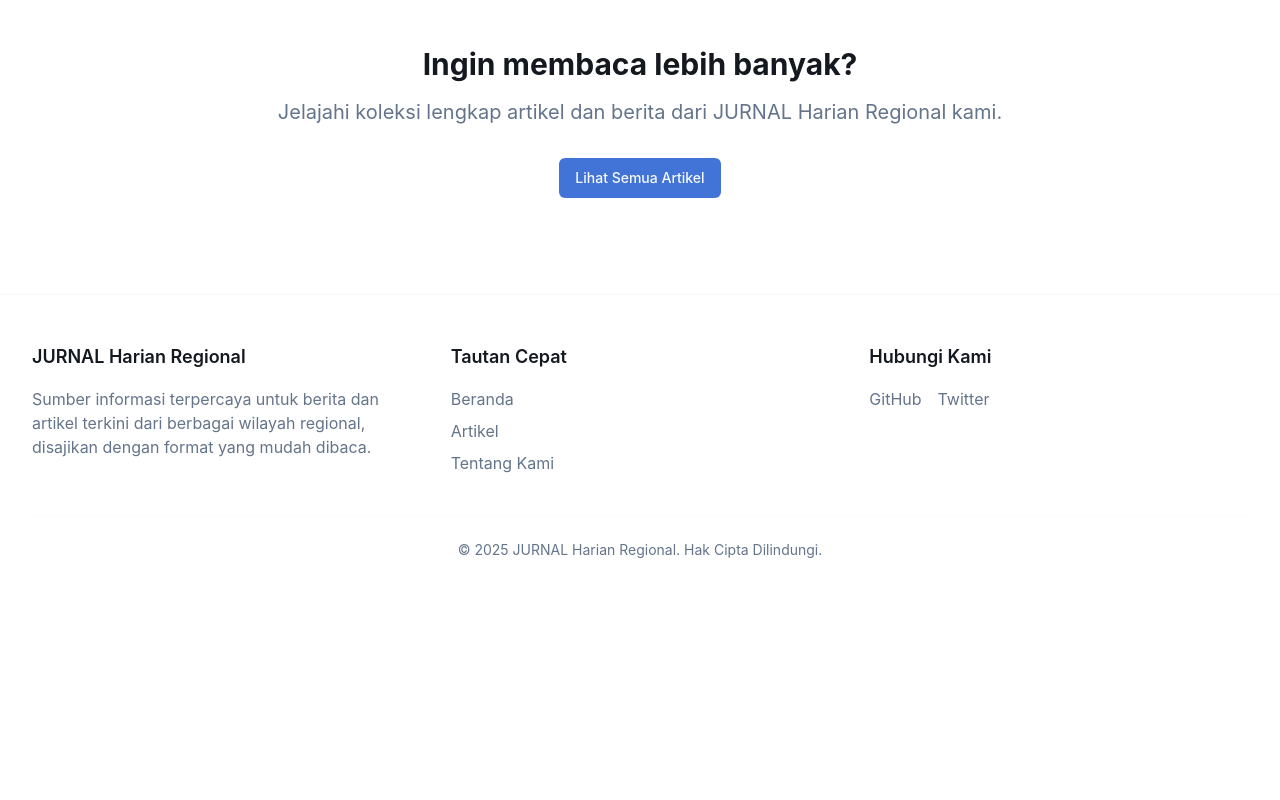
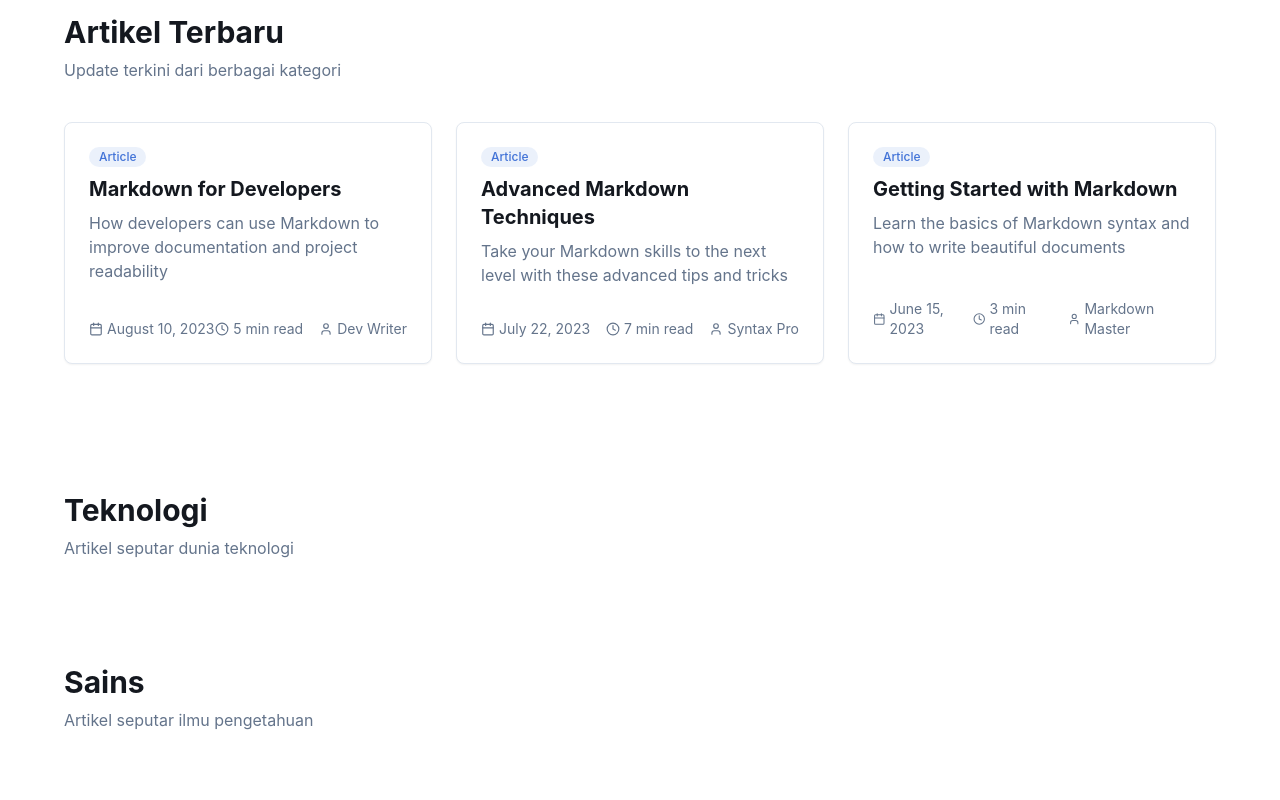
Before and after one commit to antnb/markdown-article-haven, a React (Vite) app: page / in a window 1280 px wide. Shown: the part 1060-1860 px from the top of the page. Before the commit the page ends 1668 px from the top, so only its background shows below. Built offline with nearby package versions, Linux system fonts and the light colour scheme.

Commit message:
Remove banner and add sections
Remove banner-related files and components. Add "Jurnal Artikel Terbaru" and "Disiplin Ilmu Category" sections to the index page. Each section displays 5 articles.

```diff
--- a/src/pages/Index.tsx
+++ b/src/pages/Index.tsx
@@ -1,4 +1,3 @@
-
 import React, { useEffect, useState } from 'react';
 import Layout from '@/components/layout/Layout';
 import { Link } from 'react-router-dom';
@@ -17,14 +16,30 @@ const Index = () => {
     day: 'numeric'
   });
 
+  const [recentArticles, setRecentArticles] = useState<ArticleMetadata[]>([]);
+  const [techArticles, setTechArticles] = useState<ArticleMetadata[]>([]);
+  const [scienceArticles, setScienceArticles] = useState<ArticleMetadata[]>([]);
+
   useEffect(() => {
     const fetchArticles = async () => {
       try {
+        setLoading(true);
         const result = await getArticles(1);
         // Get the two most recent articles
         setFeaturedArticles(result.articles.slice(0, 2));
+        // Get the five most recent articles
+        setRecentArticles(result.articles.slice(0, 5));
+
+        // Filter articles by category (assuming tags represent categories)
+        const tech = result.articles.filter(article =>
+          article.tags?.includes('technology')).slice(0, 5);
+        const science = result.articles.filter(article =>
+          article.tags?.includes('science')).slice(0, 5);
+
+        setTechArticles(tech);
+        setScienceArticles(science);
       } catch (error) {
-        console.error('Failed to fetch featured articles:', error);
+        console.error('Failed to fetch articles:', error);
       } finally {
         setLoading(false);
       }
@@ -117,6 +132,101 @@ const Index = () => {
         </div>
       </section>
 
+      {/* Recent Articles Section */}
+      <section className="py-16 bg-background">
+        <div className="container px-4 sm:px-6 lg:px-8">
+          <div className="max-w-6xl mx-auto">
+            <div className="flex justify-between items-end mb-10">
+              <div>
+                <h2 className="text-3xl font-bold">Artikel Terbaru</h2>
+                <p className="text-muted-foreground mt-2">
+                  Update terkini dari berbagai kategori
+                </p>
+              </div>
+            </div>
+
+            <div className="grid grid-cols-1 md:grid-cols-2 lg:grid-cols-3 gap-6">
+              {recentArticles.map((article, i) => (
+                <ArticleCard
+                  key={article.slug}
+                  slug={article.slug}
+                  title={article.title}
+                  description={article.description}
+                  date={article.date}
+                  readingTime={article.readingTime}
+                  author={article.author}
+                  className="animate-in fade-in"
+                  index={i}
+                />
+              ))}
+            </div>
+          </div>
+        </div>
+      </section>
+
+      {/* Categories Sections */}
+      <section className="py-16 bg-card/50">
+        <div className="container px-4 sm:px-6 lg:px-8">
+          <div className="max-w-6xl mx-auto space-y-16">
+            {/* Technology Category */}
+            <div>
+              <div className="flex justify-between items-end mb-10">
+                <div>
+                  <h2 className="text-3xl font-bold">Teknologi</h2>
+                  <p className="text-muted-foreground mt-2">
+                    Artikel seputar dunia teknologi
+                  </p>
+                </div>
+              </div>
+
+              <div className="grid grid-cols-1 md:grid-cols-2 lg:grid-cols-3 gap-6">
+                {techArticles.map((article, i) => (
+                  <ArticleCard
+                    key={article.slug}
+                    slug={article.slug}
+                    title={article.title}
+                    description={article.description}
+                    date={article.date}
+                    readingTime={article.readingTime}
+                    author={article.author}
+                    className="animate-in fade-in"
+                    index={i}
+                  />
+                ))}
+              </div>
+            </div>
+
+            {/* Science Category */}
+            <div>
+              <div className="flex justify-between items-end mb-10">
+                <div>
+                  <h2 className="text-3xl font-bold">Sains</h2>
+                  <p className="text-muted-foreground mt-2">
+                    Artikel seputar ilmu pengetahuan
+                  </p>
+                </div>
+              </div>
+
+              <div className="grid grid-cols-1 md:grid-cols-2 lg:grid-cols-3 gap-6">
+                {scienceArticles.map((article, i) => (
+                  <ArticleCard
+                    key={article.slug}
+                    slug={article.slug}
+                    title={article.title}
+                    description={article.description}
+                    date={article.date}
+                    readingTime={article.readingTime}
+                    author={article.author}
+                    className="animate-in fade-in"
+                    index={i}
+                  />
+                ))}
+              </div>
+            </div>
+          </div>
+        </div>
+      </section>
+
       {/* CTA Section */}
       <section className="py-24">
         <div className="container px-4 sm:px-6 lg:px-8">
```
